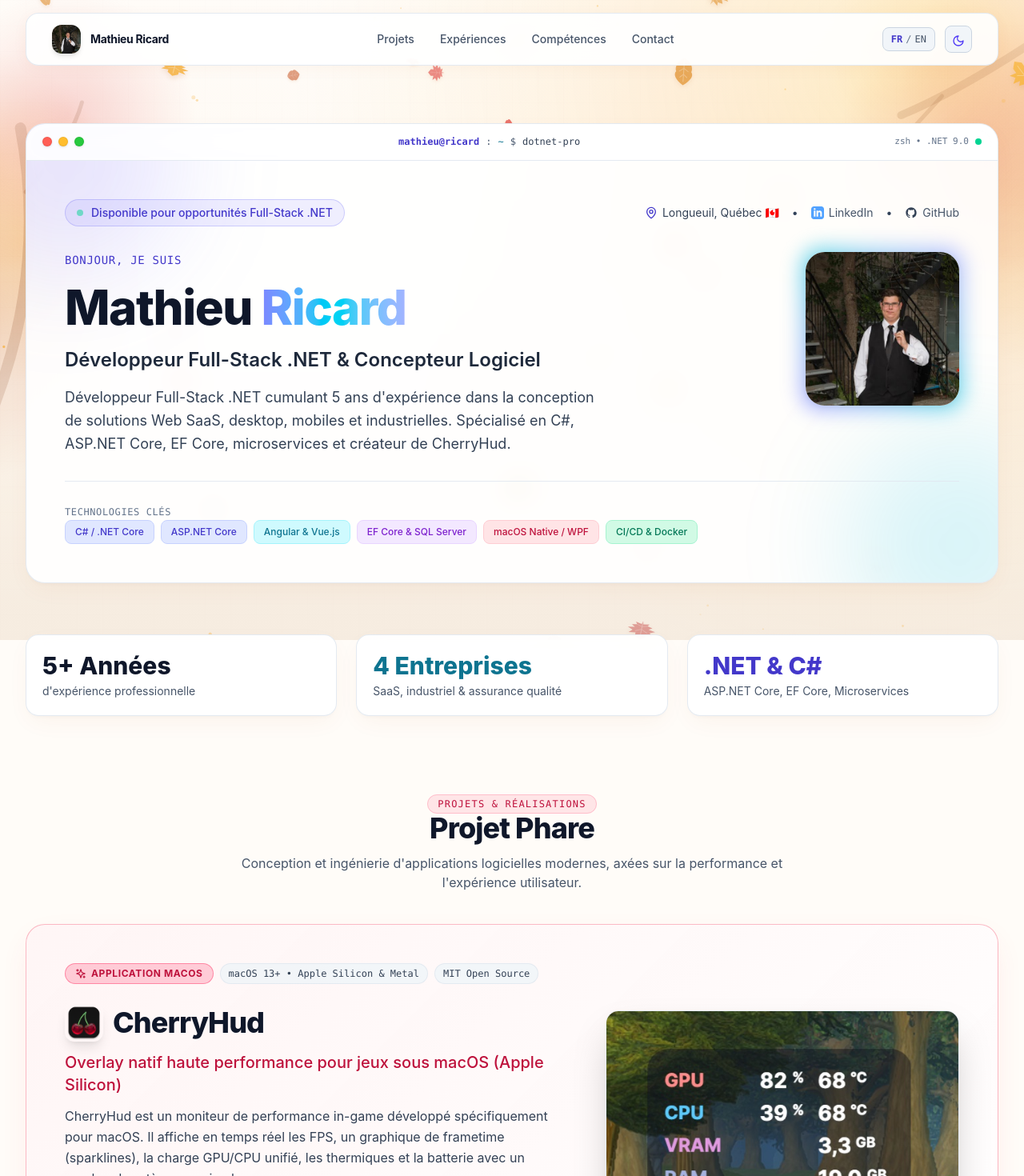
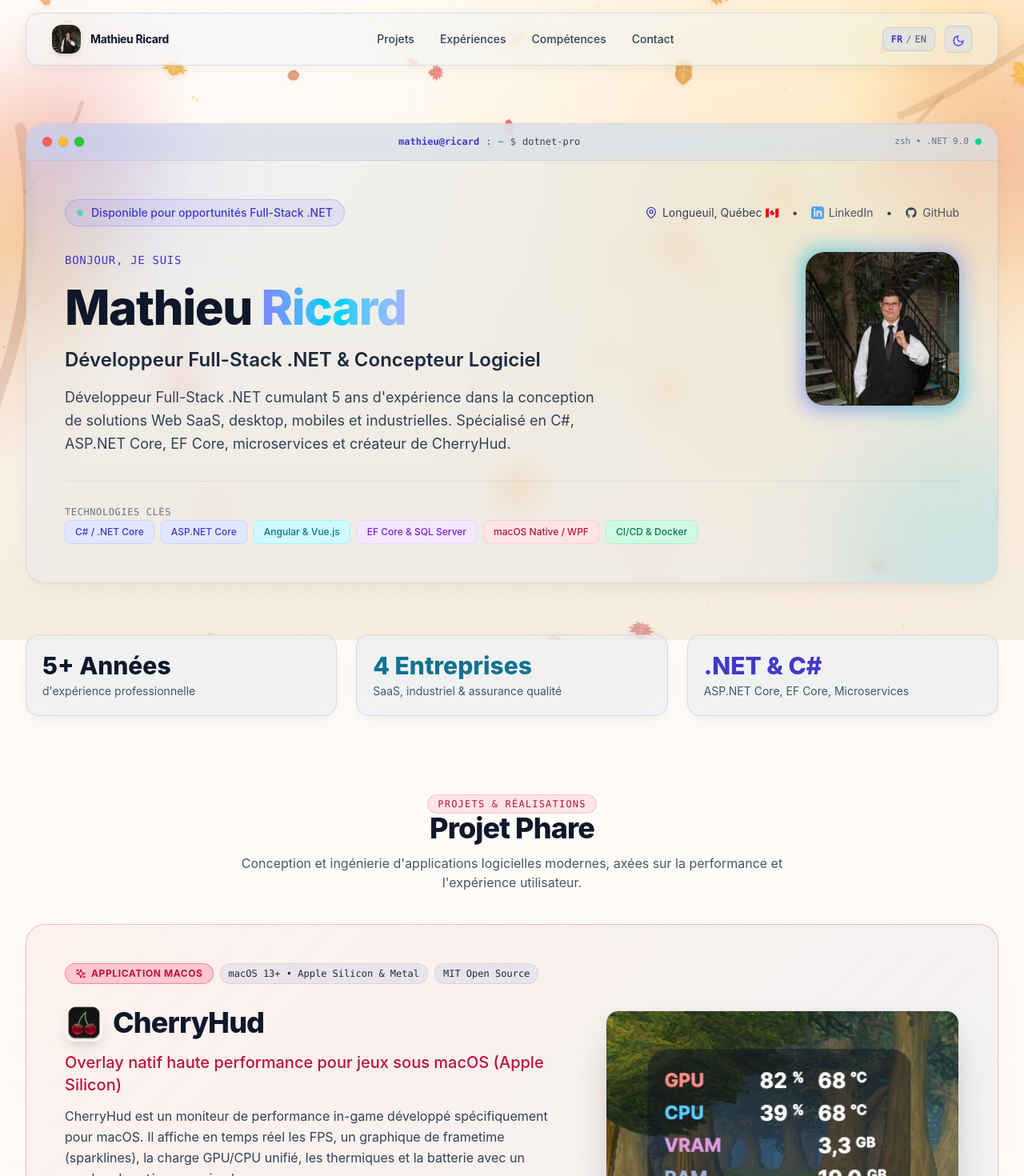
Before and after one commit to Matricard/Portfolio, an Angular app: page / in a window 1280 px wide. Shown: the top 1470 px of the page at 80% size. Built offline with nearby package versions, Linux system fonts and the light colour scheme.

Commit message:
style(theme): use frosted transparent gray with blur instead of solid white in light mode

```diff
--- a/src/styles.css
+++ b/src/styles.css
@@ -19,14 +19,14 @@
   }
 
   html.light {
-    --bg-primary: #f8fafc;
-    --bg-secondary: #f1f5f9;
-    --bg-card: rgba(255, 255, 255, 0.85);
-    --bg-card-hover: rgba(255, 255, 255, 0.95);
-    --border-color: rgba(0, 0, 0, 0.08);
-    --border-color-hover: rgba(99, 102, 241, 0.4);
+    --bg-primary: #fffcf8;
+    --bg-secondary: #f8fafc;
+    --bg-card: rgba(226, 232, 240, 0.5);
+    --bg-card-hover: rgba(226, 232, 240, 0.7);
+    --border-color: rgba(148, 163, 184, 0.3);
+    --border-color-hover: rgba(99, 102, 241, 0.45);
     --text-primary: #0f172a;
-    --text-secondary: #475569;
+    --text-secondary: #334155;
     --text-muted: #64748b;
     --accent-primary: #4f46e5;
     --accent-secondary: #0891b2;
@@ -120,33 +120,39 @@
 
 /* Glass Panels & Cards */
 html.light .glass-panel {
-  background-color: rgba(255, 255, 255, 0.92) !important;
-  border-color: rgba(226, 232, 240, 0.9) !important;
-  box-shadow: 0 10px 30px -5px rgba(180, 83, 9, 0.06), 0 4px 6px -2px rgba(0, 0, 0, 0.03) !important;
+  background-color: rgba(226, 232, 240, 0.5) !important;
+  backdrop-filter: blur(20px) saturate(180%) !important;
+  -webkit-backdrop-filter: blur(20px) saturate(180%) !important;
+  border-color: rgba(148, 163, 184, 0.3) !important;
+  box-shadow: 0 10px 30px -5px rgba(15, 23, 42, 0.06), 0 4px 6px -2px rgba(15, 23, 42, 0.03) !important;
 }
 
 html.light .glass-panel:hover {
-  background-color: rgba(255, 255, 255, 0.98) !important;
-  border-color: rgba(234, 88, 12, 0.45) !important;
-  box-shadow: 0 16px 36px -6px rgba(234, 88, 12, 0.12) !important;
+  background-color: rgba(226, 232, 240, 0.7) !important;
+  border-color: rgba(99, 102, 241, 0.45) !important;
+  box-shadow: 0 16px 36px -6px rgba(15, 23, 42, 0.1) !important;
 }
 
 /* macOS Window Header Bar */
 html.light .bg-black\/50 {
-  background-color: rgba(248, 250, 252, 0.95) !important;
-  border-bottom-color: rgba(226, 232, 240, 0.9) !important;
+  background-color: rgba(203, 213, 225, 0.45) !important;
+  backdrop-filter: blur(16px) !important;
+  -webkit-backdrop-filter: blur(16px) !important;
+  border-bottom-color: rgba(148, 163, 184, 0.35) !important;
 }
 
 /* CherryHud Spotlight Card */
 html.light .glass-cherry {
-  background: linear-gradient(135deg, rgba(255, 245, 245, 0.95) 0%, rgba(255, 255, 255, 0.98) 100%) !important;
-  border-color: rgba(244, 63, 94, 0.35) !important;
-  box-shadow: 0 14px 40px -10px rgba(244, 63, 94, 0.12) !important;
+  background: linear-gradient(135deg, rgba(254, 226, 226, 0.4) 0%, rgba(226, 232, 240, 0.55) 100%) !important;
+  backdrop-filter: blur(20px) saturate(180%) !important;
+  -webkit-backdrop-filter: blur(20px) saturate(180%) !important;
+  border-color: rgba(244, 63, 94, 0.3) !important;
+  box-shadow: 0 14px 40px -10px rgba(244, 63, 94, 0.08) !important;
 }
 
 html.light .glass-cherry:hover {
-  border-color: rgba(244, 63, 94, 0.6) !important;
-  box-shadow: 0 18px 45px -10px rgba(244, 63, 94, 0.18) !important;
+  border-color: rgba(244, 63, 94, 0.5) !important;
+  box-shadow: 0 18px 45px -10px rgba(244, 63, 94, 0.14) !important;
 }
 
 /* Headings & Text Color in Light Mode */
@@ -207,78 +213,90 @@
 
 /* Header Navbar */
 html.light header .glass-panel {
-  background-color: rgba(255, 255, 255, 0.92) !important;
-  border-color: rgba(226, 232, 240, 0.9) !important;
-  box-shadow: 0 4px 20px -2px rgba(180, 83, 9, 0.06) !important;
+  background-color: rgba(241, 245, 249, 0.55) !important;
+  backdrop-filter: blur(24px) saturate(180%) !important;
+  -webkit-backdrop-filter: blur(24px) saturate(180%) !important;
+  border-color: rgba(148, 163, 184, 0.3) !important;
+  box-shadow: 0 4px 20px -2px rgba(15, 23, 42, 0.06) !important;
 }
 
 html.light header nav a:not(.text-rose-400) {
-  color: #475569 !important;
+  color: #334155 !important;
 }
 
 html.light header nav a:hover {
   color: #0f172a !important;
-  background-color: rgba(241, 245, 249, 0.9) !important;
+  background-color: rgba(203, 213, 225, 0.45) !important;
 }
 
 /* Header Buttons & Switches */
 html.light header button.bg-slate-800\/80,
 html.light header button.bg-slate-800,
 html.light button.bg-slate-800 {
-  background-color: #f1f5f9 !important;
-  border-color: #cbd5e1 !important;
-  color: #334155 !important;
+  background-color: rgba(203, 213, 225, 0.4) !important;
+  backdrop-filter: blur(12px) !important;
+  -webkit-backdrop-filter: blur(12px) !important;
+  border-color: rgba(148, 163, 184, 0.35) !important;
+  color: #1e293b !important;
 }
 
 html.light header button.bg-slate-800\/80:hover,
 html.light header button.bg-slate-800:hover,
 html.light button.bg-slate-800:hover {
-  border-color: #94a3b8 !important;
-  background-color: #e2e8f0 !important;
+  border-color: rgba(99, 102, 241, 0.5) !important;
+  background-color: rgba(203, 213, 225, 0.65) !important;
 }
 
 /* Mobile Dropdown Menu */
 html.light .md\:hidden.glass-panel {
-  background-color: rgba(255, 255, 255, 0.98) !important;
-  border-color: #e2e8f0 !important;
+  background-color: rgba(241, 245, 249, 0.75) !important;
+  backdrop-filter: blur(24px) !important;
+  -webkit-backdrop-filter: blur(24px) !important;
+  border-color: rgba(148, 163, 184, 0.3) !important;
 }
 
 html.light .md\:hidden.glass-panel a {
-  color: #334155 !important;
+  color: #1e293b !important;
 }
 
 html.light .md\:hidden.glass-panel a:hover {
-  background-color: #f1f5f9 !important;
+  background-color: rgba(203, 213, 225, 0.45) !important;
 }
 
 /* Inner Cards & Containers */
 html.light .bg-black\/50,
 html.light .bg-black\/40,
 html.light .bg-black\/30 {
-  background-color: rgba(255, 255, 255, 0.88) !important;
-  border-color: rgba(226, 232, 240, 0.9) !important;
+  background-color: rgba(203, 213, 225, 0.35) !important;
+  backdrop-filter: blur(12px) !important;
+  -webkit-backdrop-filter: blur(12px) !important;
+  border-color: rgba(148, 163, 184, 0.25) !important;
 }
 
 html.light .bg-slate-900\/60,
 html.light .bg-slate-900\/80,
 html.light .bg-slate-900 {
-  background-color: #ffffff !important;
-  border-color: #e2e8f0 !important;
-  box-shadow: 0 2px 8px rgba(15, 23, 42, 0.04) !important;
+  background-color: rgba(226, 232, 240, 0.45) !important;
+  backdrop-filter: blur(16px) !important;
+  -webkit-backdrop-filter: blur(16px) !important;
+  border-color: rgba(148, 163, 184, 0.3) !important;
+  box-shadow: 0 4px 16px rgba(15, 23, 42, 0.04) !important;
 }
 
 html.light .bg-white\/5,
 html.light .bg-white\/10 {
-  background-color: rgba(241, 245, 249, 0.9) !important;
-  border-color: #cbd5e1 !important;
-  color: #334155 !important;
+  background-color: rgba(203, 213, 225, 0.35) !important;
+  backdrop-filter: blur(8px) !important;
+  -webkit-backdrop-filter: blur(8px) !important;
+  border-color: rgba(148, 163, 184, 0.3) !important;
+  color: #1e293b !important;
 }
 
 html.light .border-white\/10,
 html.light .border-white\/5,
 html.light .border-white\/15,
 html.light .border-white\/20 {
-  border-color: rgba(226, 232, 240, 0.9) !important;
+  border-color: rgba(148, 163, 184, 0.25) !important;
 }
 
 /* Tech Badges in Hero */
@@ -333,9 +351,11 @@
 }
 
 html.light footer .glass-panel {
-  background-color: rgba(255, 255, 255, 0.92) !important;
-  border-color: rgba(226, 232, 240, 0.9) !important;
-  box-shadow: 0 4px 20px -2px rgba(180, 83, 9, 0.06) !important;
+  background-color: rgba(241, 245, 249, 0.55) !important;
+  backdrop-filter: blur(24px) saturate(180%) !important;
+  -webkit-backdrop-filter: blur(24px) saturate(180%) !important;
+  border-color: rgba(148, 163, 184, 0.3) !important;
+  box-shadow: 0 4px 20px -2px rgba(15, 23, 42, 0.06) !important;
 }
 
 html.light footer .text-slate-400 {
```
